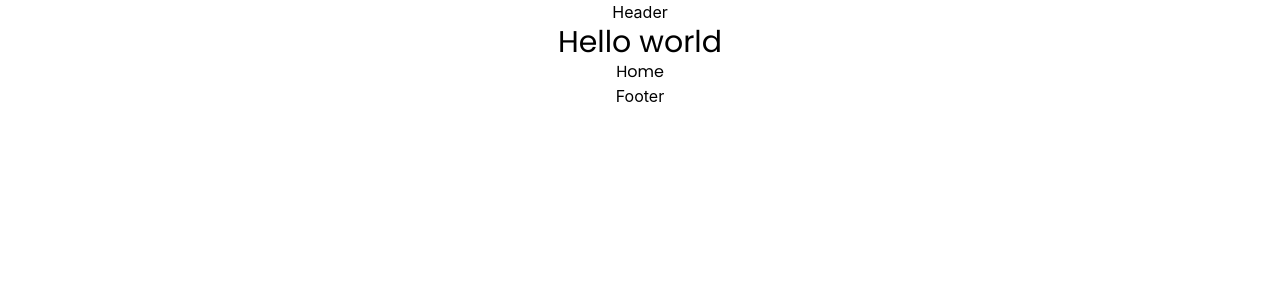
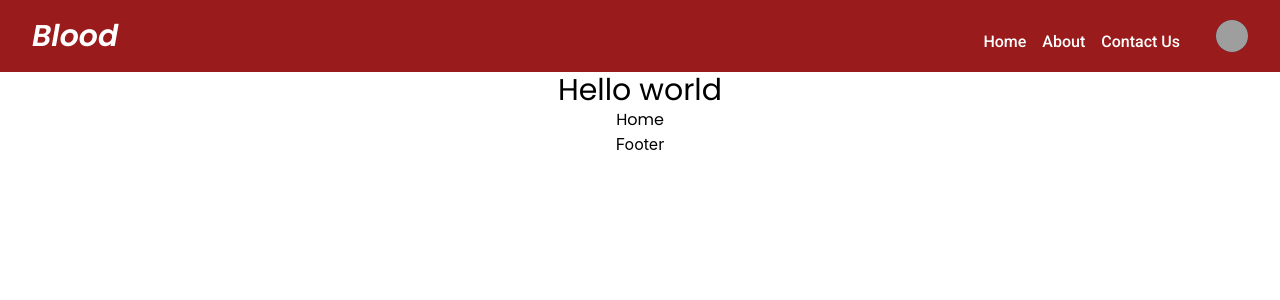
Before and after one commit to Pervej0/team-project, a React (Create React App) app: page / in a window 1280 px wide. Shown: the top 300 px of the page. Built offline with nearby package versions, Linux system fonts and the light colour scheme; grey boxes are pictures that could not be loaded.

Commit message:
header added

```diff
--- a/package.json
+++ b/package.json
@@ -3,6 +3,8 @@
   "version": "0.1.0",
   "private": true,
   "dependencies": {
+    "@headlessui/react": "^1.4.3",
+    "@heroicons/react": "^1.0.5",
     "@testing-library/jest-dom": "^5.16.2",
     "@testing-library/react": "^12.1.2",
     "@testing-library/user-event": "^13.5.0",
--- /dev/null
+++ b/src/Component/Shared/Header/Header.css
@@ -0,0 +1,4 @@
+.header {
+  z-index: 200;
+  position: relative;
+}
--- a/src/Component/Shared/Header/Header.js
+++ b/src/Component/Shared/Header/Header.js
@@ -1,7 +1,103 @@
 import React from "react";
+import { Fragment } from "react";
+import { Disclosure, Menu, Transition } from "@headlessui/react";
+import { MenuAlt1Icon, XIcon } from "@heroicons/react/solid";
+import { Link, NavLink } from "react-router-dom";
+// import Logo from "../../images/logo.webp";
+import "./Header.css";
 
 const Header = () => {
-  return <div>Header</div>;
+  //   const { user, logOut } = useAuth();
+  return (
+    <header className="header">
+      <Disclosure as="nav" className="bg-red-800">
+        {({ open }) => (
+          <>
+            <div className="max-w-7xl mx-auto px-2 py-1 sm:px-6 lg:px-8">
+              <div className="relative flex items-center justify-between h-16">
+                <div className="absolute inset-y-0 left-0 flex items-center sm:hidden">
+                  {/* Mobile menu button*/}
+                  <Disclosure.Button className="inline-flex items-center justify-center p-2 rounded-md text-white hover:text-white hover:bg-gray-700 focus:outline-none focus:ring-2 focus:ring-inset focus:ring-white">
+                    <span className="sr-only">Open main menu</span>
+                    {open ? (
+                      <XIcon className="block h-6 w-6" aria-hidden="true" />
+                    ) : (
+                      <MenuAlt1Icon
+                        className="block h-6 w-6"
+                        aria-hidden="true"
+                      />
+                    )}
+                  </Disclosure.Button>
+                </div>
+                <div className="flex-1 flex items-center justify-center sm:items-stretch sm:justify-start">
+                  <Link to="/home">
+                    <div className="flex-shrink-0 flex items-center">
+                      {/* <img src={Logo} alt="" /> */}
+                      <h2 className="text-3xl text-white italic">Blood</h2>
+                    </div>
+                  </Link>
+                  <div className="hidden sm:block sm:ml-auto mt-3">
+                    <div className="flex space-x-4 text-white font-medium">
+                      <NavLink to="/home">Home</NavLink>
+
+                      <NavLink to="/about">About</NavLink>
+                      <NavLink to="/contact">Contact Us</NavLink>
+                    </div>
+                  </div>
+                </div>
+                <div className="absolute inset-y-0 right-0 flex items-center pr-2 sm:static sm:inset-auto sm:ml-6 sm:pr-0">
+                  {/* Profile dropdown */}
+                  <Menu as="div" className="ml-3 relative">
+                    <div>
+                      <Menu.Button className="bg-gray-800 flex text-sm rounded-full focus:outline-none focus:ring-2 focus:ring-offset-2 focus:ring-offset-gray-800 focus:ring-white">
+                        <span className="sr-only">Open user menu</span>
+
+                        <img
+                          className="h-8 w-8 rounded-full"
+                          src="https://i.ibb.co/tm2Vtv3/image.png"
+                          alt=""
+                        />
+                      </Menu.Button>
+                    </div>
+                    <Transition
+                      as={Fragment}
+                      enter="transition ease-out duration-100"
+                      enterFrom="transform opacity-0 scale-95"
+                      enterTo="transform opacity-100 scale-100"
+                      leave="transition ease-in duration-75"
+                      leaveFrom="transform opacity-100 scale-100"
+                      leaveTo="transform opacity-0 scale-95"
+                    >
+                      <Menu.Items className="origin-top-right absolute right-0 mt-2 w-48 rounded-md shadow-lg py-1 bg-white ring-1 ring-black ring-opacity-5 focus:outline-none">
+                        <Menu.Item>
+                          <h2>Pervej</h2>
+                        </Menu.Item>
+                      </Menu.Items>
+                    </Transition>
+                  </Menu>
+                </div>
+              </div>
+            </div>
+
+            <Disclosure.Panel className="sm:hidden">
+              <div className="px-2 pt-2 pb-3 space-y-1">
+                <div className="bg-gray-900 text-white text-gray-300 hover:bg-gray-700 hover:text-white block px-3 py-2 rounded-md text-base font-medium">
+                  <NavLink to="/home">Home</NavLink>
+                </div>
+
+                <div className="bg-gray-900 text-white text-gray-300 hover:bg-gray-700 hover:text-white block px-3 py-2 rounded-md text-base font-medium">
+                  <NavLink to="/about">About</NavLink>
+                </div>
+                <div className="bg-gray-900 text-white text-gray-300 hover:bg-gray-700 hover:text-white block px-3 py-2 rounded-md text-base font-medium">
+                  <NavLink to="/contact">Contact Us</NavLink>
+                </div>
+              </div>
+            </Disclosure.Panel>
+          </>
+        )}
+      </Disclosure>
+    </header>
+  );
 };
 
 export default Header;
```
Also changed, not shown: 2 other files (tests, documents, lock files or other folders).
